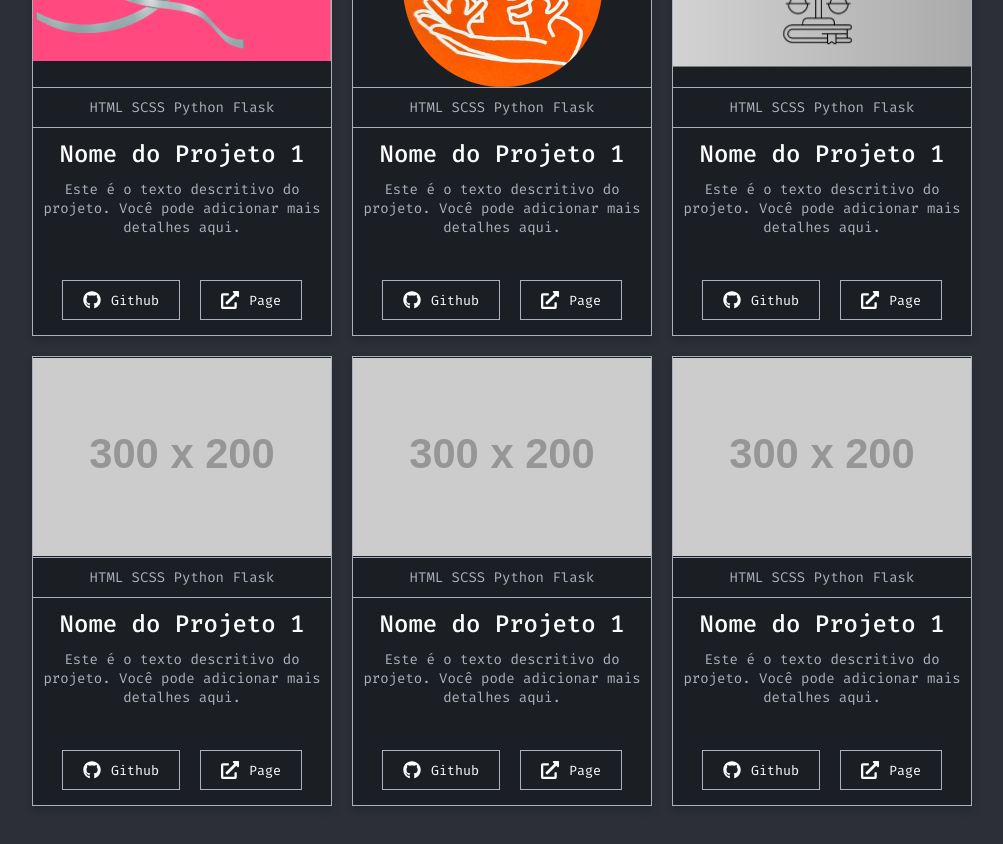
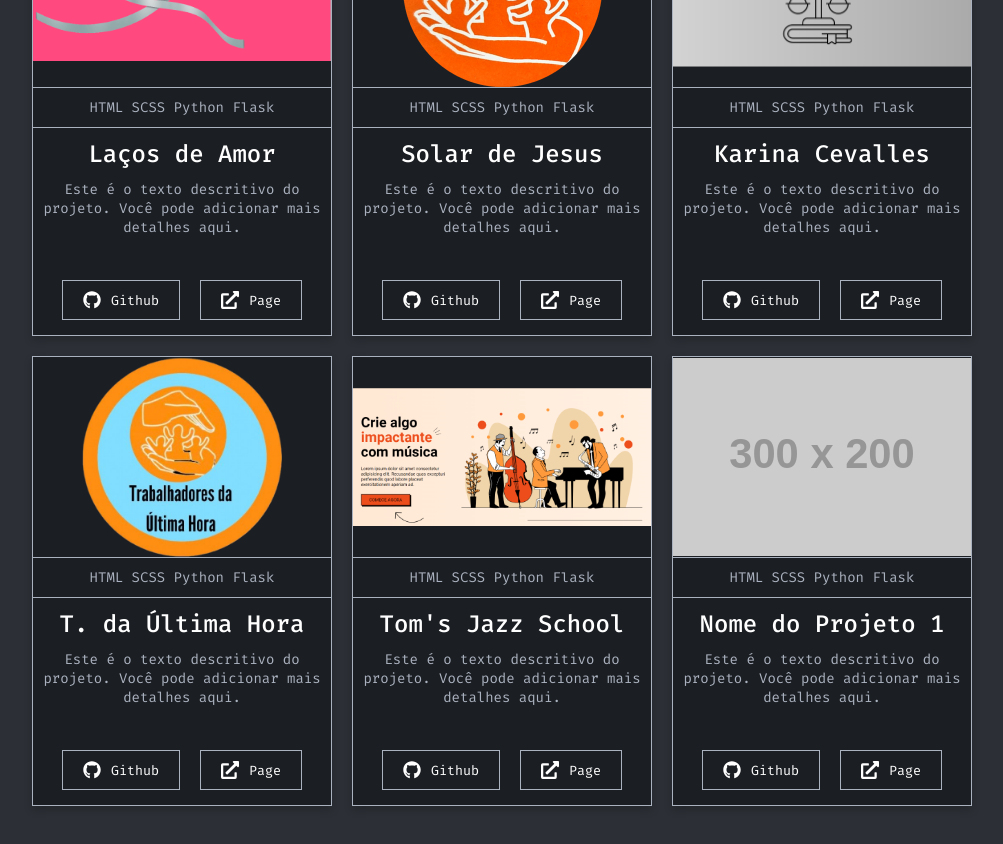
Before and after one commit to marconesdb/novo_portifolio, a React (Vite) app: page / in a window 1280 px wide. Shown: the part 1440-2284 px from the top of the page, without its empty margins (128-1131 px from the left). Built offline with nearby package versions, Linux system fonts and the light colour scheme.

Commit message:
Add de projetos no portfolio

```diff
--- a/src/sections/Projects/Projects.tsx
+++ b/src/sections/Projects/Projects.tsx
@@ -14,6 +14,8 @@ import { FaGithub, FaExternalLinkAlt } from 'react-icons/fa';
 import Image1 from '../../assets/images/img-projetos/Laços de Amor 1.png'
 import Image2 from '../../assets/images/img-projetos/Image.png'
 import Image3 from '../../assets/images/img-projetos/Karine Cevalles 2.png'
+import Image4 from '../../assets/images/img-projetos/Trabalhadores.png'
+import Image5 from '../../assets/images/img-projetos/Landpage.png'
 
 type Project = {
   image: string;
@@ -28,45 +30,45 @@ const projects: Project[] = [
   {
     image: Image1,
     subtitle: "HTML SCSS Python Flask",
-    title: "Nome do Projeto 1",
+    title: "Laços de Amor",
     description: "Este é o texto descritivo do projeto. Você pode adicionar mais detalhes aqui.",
-    githubLink: "https://github.com/seu-usuario/seu-repositorio1",
-    externalLink: "https://seu-site.com/projeto1"
+    githubLink: "https://github.com/marconesdb/site-lacosdeamor",
+    externalLink: "https://site-lacosdeamor.vercel.app/"
   },
   // Adicione mais projetos aqui
 
   {
     image: Image2,
     subtitle: "HTML SCSS Python Flask",
-    title: "Nome do Projeto 1",
+    title: "Solar de Jesus",
     description: "Este é o texto descritivo do projeto. Você pode adicionar mais detalhes aqui.",
-    githubLink: "https://github.com/seu-usuario/seu-repositorio1",
-    externalLink: "https://seu-site.com/projeto1"
+    githubLink: "https://github.com/marconesdb/solardejesus-ecommerce",
+    externalLink: "https://solardejesus-ecommerce.vercel.app/"
   },
   {
     image: Image3,
     subtitle: "HTML SCSS Python Flask",
-    title: "Nome do Projeto 1",
+    title: "Karina Cevalles",
     description: "Este é o texto descritivo do projeto. Você pode adicionar mais detalhes aqui.",
-    githubLink: "https://github.com/seu-usuario/seu-repositorio1",
-    externalLink: "https://seu-site.com/projeto1"
+    githubLink: "https://github.com/marconesdb/site-karinaCevalles",
+    externalLink: "https://site-karina-cevalles.vercel.app/"
   },
 
   {
-    image: "https://via.placeholder.com/300x200",
+    image: Image4,
     subtitle: "HTML SCSS Python Flask",
-    title: "Nome do Projeto 1",
+    title: "T. da Última Hora",
     description: "Este é o texto descritivo do projeto. Você pode adicionar mais detalhes aqui.",
-    githubLink: "https://github.com/seu-usuario/seu-repositorio1",
-    externalLink: "https://seu-site.com/projeto1"
+    githubLink: "https://github.com/marconesdb/SiteTrabalhadoresDaUltimaHora",
+    externalLink: "https://marconesdb.github.io/SiteTrabalhadoresDaUltimaHora/"
   },
   {
-    image: "https://via.placeholder.com/300x200",
+    image: Image5,
     subtitle: "HTML SCSS Python Flask",
-    title: "Nome do Projeto 1",
+    title: "Tom's Jazz School",
     description: "Este é o texto descritivo do projeto. Você pode adicionar mais detalhes aqui.",
-    githubLink: "https://github.com/seu-usuario/seu-repositorio1",
-    externalLink: "https://seu-site.com/projeto1"
+    githubLink: "https://github.com/marconesdb/landPageOneBitCode",
+    externalLink: "https://marconesdb.github.io/landPageOneBitCode/"
   },
   {
     image: "https://via.placeholder.com/300x200",
```
Also changed, not shown: src/assets/images/img-projetos/Landpage.png (added), src/assets/images/img-projetos/Trabalhadores.png (added).
